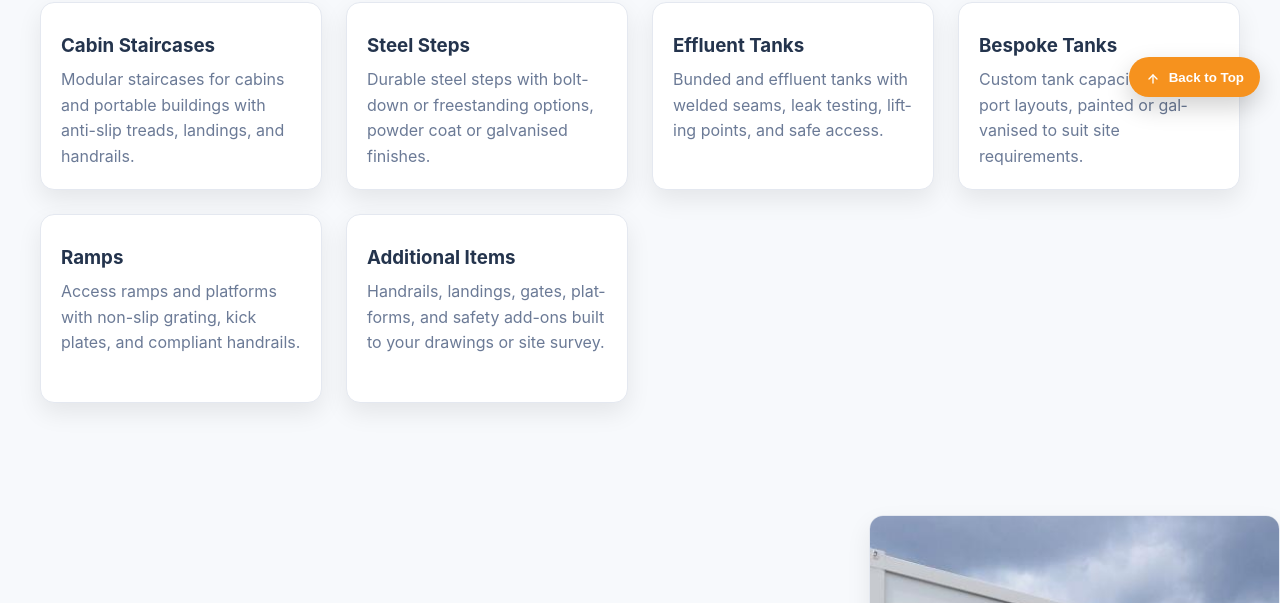
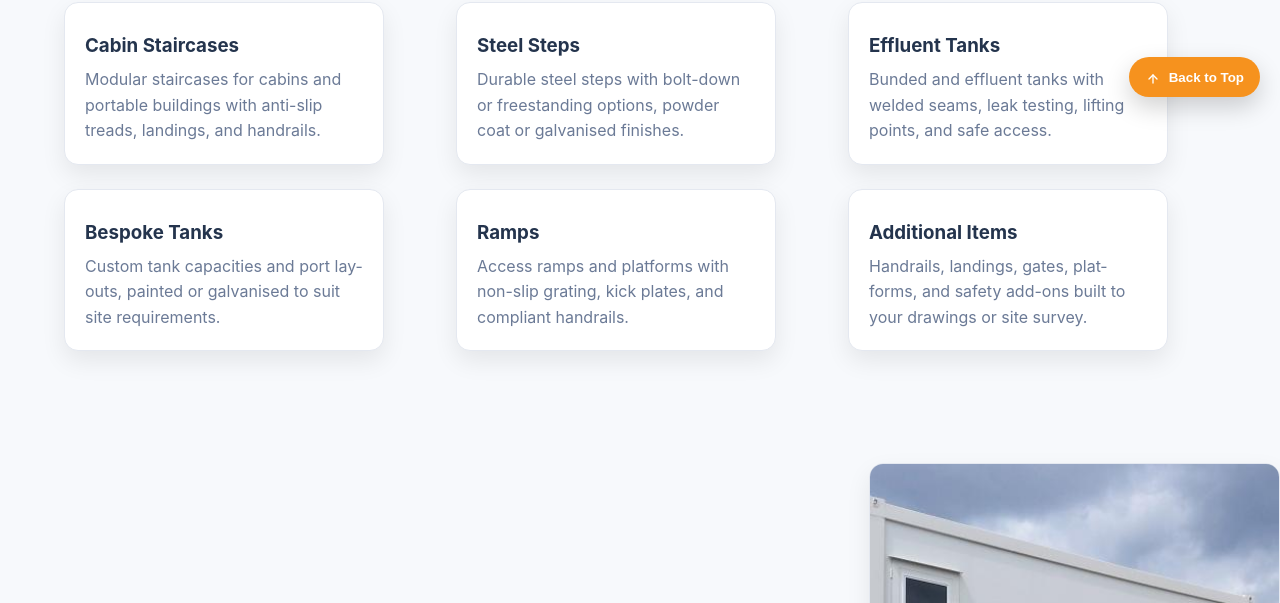
Before and after one commit to websmartshubhamk/bulldogsteelfabrications.net, a website: page website/products.html in a window 1280 px wide. Shown: the part 683-1286 px from the top of the page. Drawn offline with Linux system fonts and the light colour scheme; files whose address does not match are found by name.

Commit message:
Center core services block and cap card widths

```diff
--- a/website/assets/styles.css
+++ b/website/assets/styles.css
@@ -177,6 +177,7 @@ header {
   max-width: 1200px;
   margin: 0 auto;
 }
+.cards-block { max-width: 1200px; margin: 0 auto; }
 .card {
   background: var(--card);
   border: 1px solid var(--border);
--- a/website/products.html
+++ b/website/products.html
@@ -53,7 +53,8 @@
     </div>
   </section>
 
-  <section class="section container">
+  <section class="section">
+    <div class="container cards-block">
       <p class="eyebrow">Core Services</p>
       <h2>What we deliver</h2>
       <div class="card-grid">
@@ -63,6 +64,7 @@
         <div class="card" id="bespoke-tanks"><h3>Bespoke Tanks</h3><p>Custom tank capacities and port layouts, painted or galvanised to suit site requirements.</p></div>
         <div class="card" id="ramps"><h3>Ramps</h3><p>Access ramps and platforms with non-slip grating, kick plates, and compliant handrails.</p></div>
         <div class="card" id="additional-items"><h3>Additional Items</h3><p>Handrails, landings, gates, platforms, and safety add-ons built to your drawings or site survey.</p></div>
+      </div>
     </div>
   </section>
 
```
Lines whose indentation alone changed are shown as unchanged.
